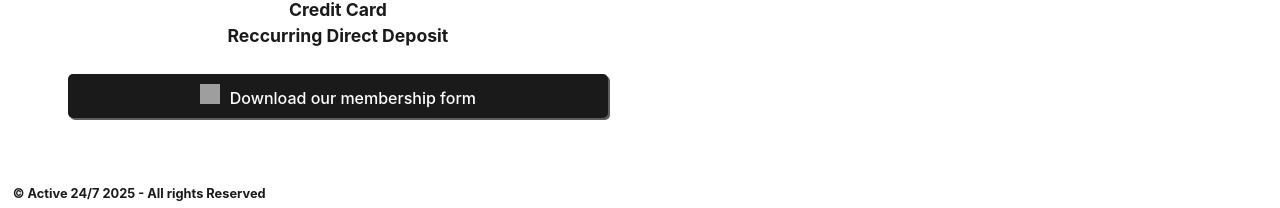
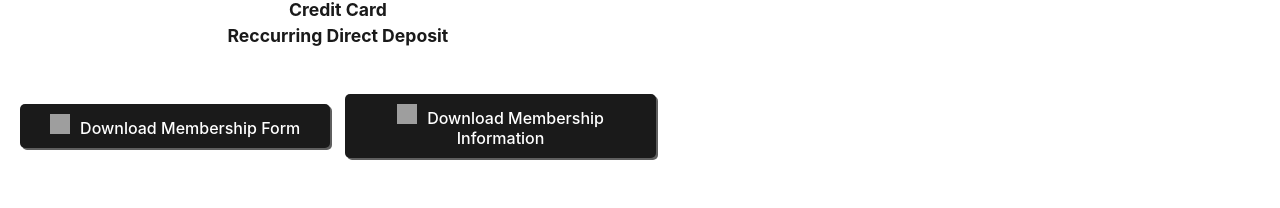
Before and after one commit to J-Buchanan-UNSW/activ24-7, a React (Vite) app in the folder active_24_7/: page /membership in a window 1280 px wide. Shown: the part 1159-1367 px from the top of the page. Built offline with nearby package versions, Linux system fonts and the light colour scheme; grey boxes are pictures that could not be loaded.

Commit message:
All functional and style changes that have been requested have been made, except maps, still not sure on the call to action but we will get feedback

```diff
--- a/active_24_7/src/Pages/membershipPage.jsx
+++ b/active_24_7/src/Pages/membershipPage.jsx
@@ -2,6 +2,7 @@ import React from "react";
 import "../index.css"
 import "../App.css"
 import "../Styles/HomePage.css"
+import "../Styles/Membership.css"
 
 function MembershipPage() {
   return (
@@ -20,10 +21,44 @@ function MembershipPage() {
       <b>Reccurring Direct Deposit</b>
       <br />
       <br />
-      <PDFDownload />
+      <div className="download-buttons">
+        <PDFDownload
+          pdfUrl="https://active-24-7-photos.s3.ap-southeast-2.amazonaws.com/MemberForm.pdf"
+          fileName="Active247_membership_form.pdf"
+          buttonText="Download Membership Form"
+        />
+        <PDFDownload
+          pdfUrl="https://active-24-7-photos.s3.ap-southeast-2.amazonaws.com/MemberInformation.pdf"
+          fileName="Active247_membership_information.pdf"
+          buttonText="Download Membership Information"
+        />
+      </div>
     </div>
   );
 }
+
+const PDFDownload = ({ pdfUrl, fileName, buttonText }) => {
+
+  const handleDownload = () => {
+    const link = document.createElement("a");
+    link.href = pdfUrl;
+    link.download = fileName;
+    document.body.appendChild(link);
+    link.click();
+    document.body.removeChild(link);
+  }
+
+  return (
+    <button onClick={handleDownload}>
+      <img
+        src="https://upload.wikimedia.org/wikipedia/commons/thumb/3/38/Icon_pdf_file.svg/1805px-Icon_pdf_file.svg.png"
+        style={{ width: "20px", height: "20px", marginRight: "10px" }}
+        alt="PDF icon"
+      />
+      {buttonText}
+    </button>
+  );
+};
 
 const DownloadLink = () => {
   fetch("MemberForm.pdf")
@@ -41,13 +76,14 @@ const DownloadLink = () => {
     });
 };
 
-const PDFDownload = () => {
+const PDFDownload2 = () => {
   return (
-    <div classname="download">
+    <div>
         <button onClick={DownloadLink}>
           <img
             src="https://upload.wikimedia.org/wikipedia/commons/thumb/3/38/Icon_pdf_file.svg/1805px-Icon_pdf_file.svg.png"
             style={{ width: '20px', height: '20px', marginRight: '10px'}} /*temp until css implemented*/
+            alt="PDF Icon"
           />
           Download our membership form
         </button>
--- /dev/null
+++ b/active_24_7/src/Styles/Membership.css
@@ -0,0 +1,13 @@
+.download-buttons {
+  display: flex;
+  gap: 15px;
+  justify-content: center;
+  align-items: center;
+  margin: 20px;
+}
+
+.download-buttons button {
+  padding: 10px 15px;
+  font-size: 16px;
+  cursor: pointer;
+}
```
Also changed, not shown: 1 other file (tests, documents, lock files or other folders).
